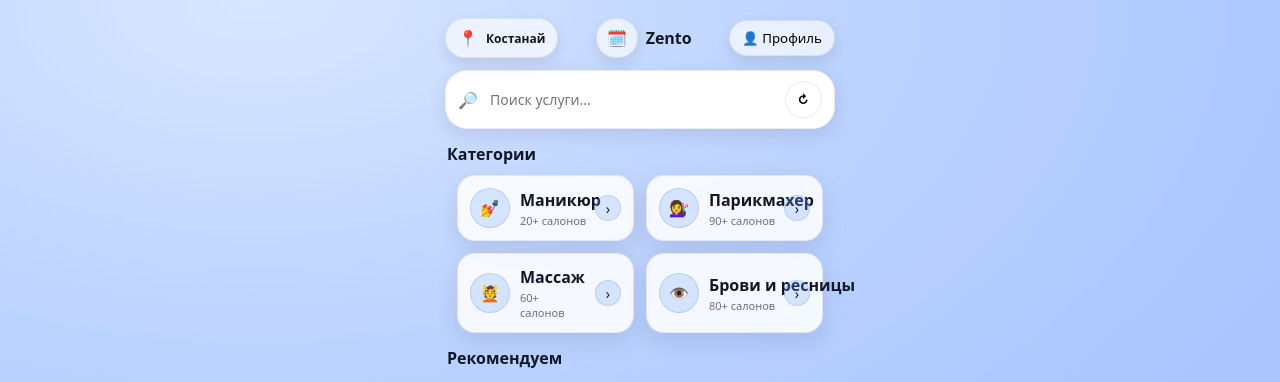
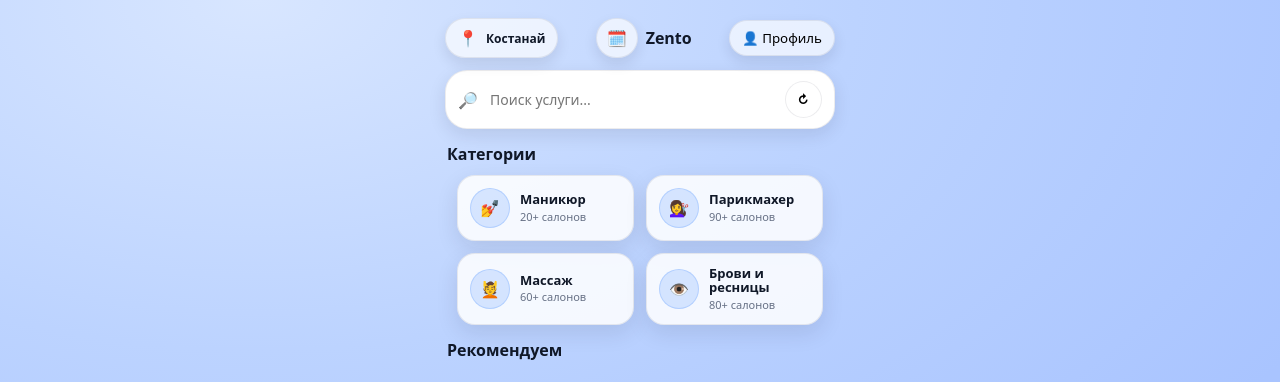
Before and after one commit to Def0lts/ZentoMVP, a React (Vite) app in the folder frontend/: page / in a window 1280 px wide. Shown: the top 382 px of the page. Built offline with nearby package versions, Linux system fonts and the light colour scheme; no server answers.

Commit message:
refactor: remove category arrows and improve UX

```diff
--- a/frontend/src/App.css
+++ b/frontend/src/App.css
@@ -87,6 +87,15 @@
   gap: 10px;
 }
 
+.cat-card {
+  cursor: pointer;
+  transition: 0.15s;
+}
+
+.cat-card:active {
+  transform: scale(0.98);
+}
+
 .cat-left {
   display: flex;
   align-items: center;
@@ -110,13 +119,16 @@
 }
 
 .cat-title {
-  font-weight: 700;
+  font-weight: 800;
+  font-size: 13px;
+  line-height: 1.1;
+}
+.cat-sub {
+  font-size: 11px;
+  color: var(--muted);
+  margin-top: 2px;
+}
 
-  white-space: nowrap;
-  overflow: hidden;
-  text-overflow: ellipsis;
-}
-.cat-sub { font-size: 11px; color: var(--muted); margin-top: 2px; }
 .cat-arrow {
   width: 26px;
   height: 26px;
--- a/frontend/src/pages/Home.tsx
+++ b/frontend/src/pages/Home.tsx
@@ -171,7 +171,6 @@ export default function Home() {
                   <div className="cat-sub">{c.sub}</div>
                 </div>
               </div>
-              <div className="cat-arrow">›</div>
             </div>
           ))}
         </div>
```
